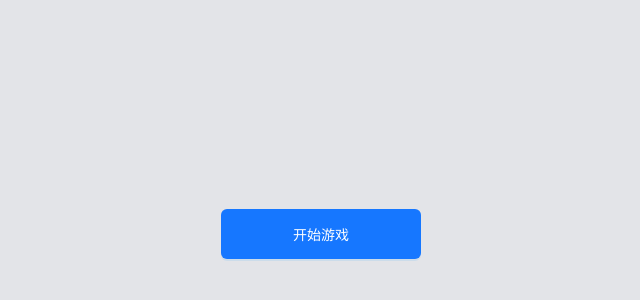
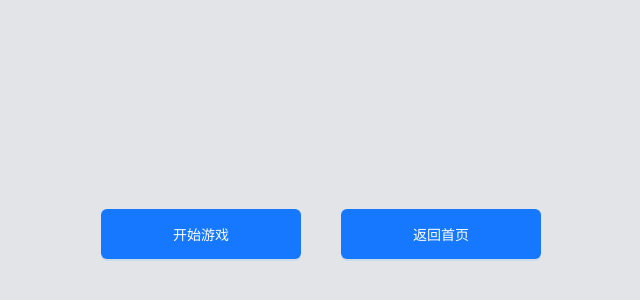
Before and after one commit to hapiLIU/YunGui, a React (Create React App) app: page /sudoku in a window 1280 px wide. Shown: the part 166-466 px from the top of the page, without its empty margins (319-959 px from the left). Built offline with nearby package versions, Linux system fonts and the light colour scheme.

Commit message:
feat: 增加返回首页

```diff
--- a/src/components/Minesweeper/index.scss
+++ b/src/components/Minesweeper/index.scss
@@ -2,8 +2,12 @@
   width: 100vw;
   height: 100vh;
   display: flex;
+  flex-direction: row;
   justify-content: center;
-  align-items: center
+  align-items: center;
+  button{
+    margin: 20px;
+  }
 }
 .ant-modal-content{
   text-align: center !important;
--- a/src/components/Minesweeper/index.tsx
+++ b/src/components/Minesweeper/index.tsx
@@ -15,6 +15,9 @@ const Minesweeper = () => {
     <div className='main'>
       <Button type="primary" onClick={() => setModalOpen(true)} style={{ width: 200, height: 50 }}>
         开始游戏
+      </Button>
+      <Button type="primary" onClick={() => navigate('/')} style={{ width: 200, height: 50 }}>
+        返回首页
       </Button>
       <Modal
         title="请选择游戏模式"
--- a/src/components/Sudoku/index.scss
+++ b/src/components/Sudoku/index.scss
@@ -2,8 +2,12 @@
     width: 100vw;
     height: 100vh;
     display: flex;
+    flex-direction: row;
     justify-content: center;
-    align-items: center
+    align-items: center;
+    button{
+      margin: 20px;
+    }
   }
   .ant-modal-content{
     text-align: center !important;
--- a/src/components/Sudoku/index.tsx
+++ b/src/components/Sudoku/index.tsx
@@ -12,6 +12,9 @@ const Sudoku = () => {
         <div className='main'>
             <Button type="primary" onClick={() => setModalOpen(true)} style={{ width: 200, height: 50 }}>
                 开始游戏
+            </Button>
+            <Button type="primary" onClick={() => navigate('/')} style={{ width: 200, height: 50 }}>
+                返回首页
             </Button>
             <Modal
                 title="请选择游戏模式"
```
